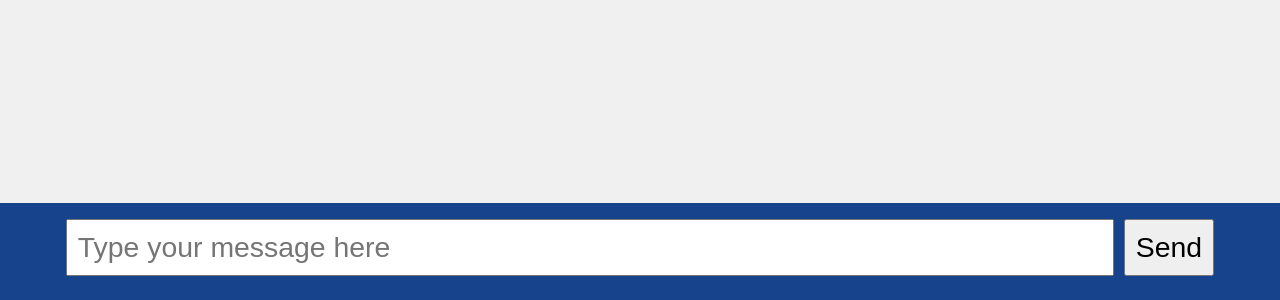
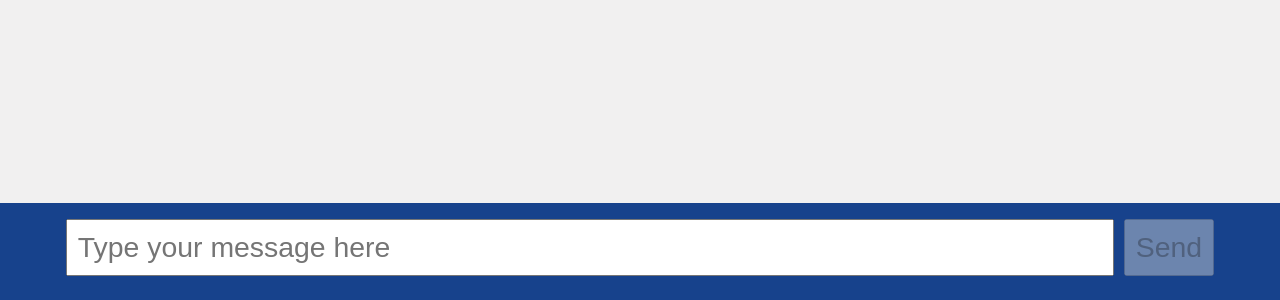
Before and after one commit to ips-ag/demo-chatbot-openai, a React (Create React App) app in the folder src/chatbot/: page / in a window 1280 px wide. Shown: the part 500-800 px from the top of the page. Built offline with nearby package versions, Linux system fonts and the light colour scheme; no server answers; the HTML template or start-up script is replaced by a standard one.

Commit message:
Disable Send button when calling API

```diff
--- a/src/chatbot/src/chat/components/ChatContainer.tsx
+++ b/src/chatbot/src/chat/components/ChatContainer.tsx
@@ -6,12 +6,15 @@ import './ChatContainer.css';
 function ChatContainer() {
   const [history, setHistory] = useState<Message[]>([]);
   const [newMessage, setNewMessage] = useState('');
+  const [isSending, setIsSending] = useState(false);
 
   useEffect(() => {
     console.log('Running initial effect');
     const getInitialCompletion = async () => {
-      const response = await getCompletion();
+      setIsSending(true);
+      const response = await getCompletion([]);
       setHistory((prevHistory) => [...prevHistory, { type: MessageType.Assistant, text: response }]);
+      setIsSending(false);
     };
     getInitialCompletion();
   }, []);
@@ -31,12 +34,14 @@ function ChatContainer() {
   const handleSendClick = async () => {
     if (newMessage === '') return;
     console.log('Handling send click');
+    setIsSending(true);
     const userMessage: Message = { type: MessageType.User, text: newMessage };
     const messages: Message[] = [...history, userMessage];
     setHistory((prevHistory) => [...prevHistory, userMessage]);
     setNewMessage('');
     const response = await getCompletion(messages);
     setHistory((prevHistory) => [...prevHistory, { type: MessageType.Assistant, text: response }]);
+    setIsSending(false);
   };
 
   return (
@@ -52,7 +57,9 @@ function ChatContainer() {
           onChange={handleInputChange}
           onKeyDown={handleKeyDown}
         />
-        <button onClick={handleSendClick}>Send</button>
+        <button onClick={handleSendClick} disabled={isSending}>
+          Send
+        </button>
       </div>
     </div>
   );
```
